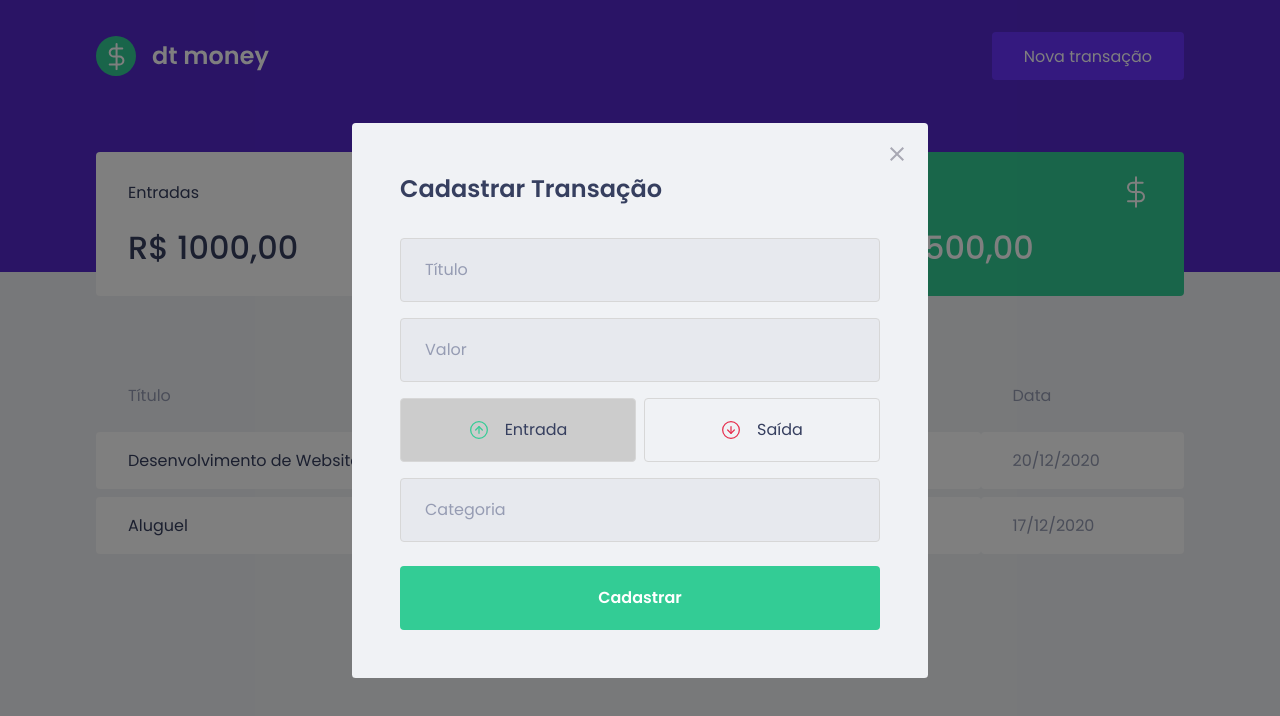
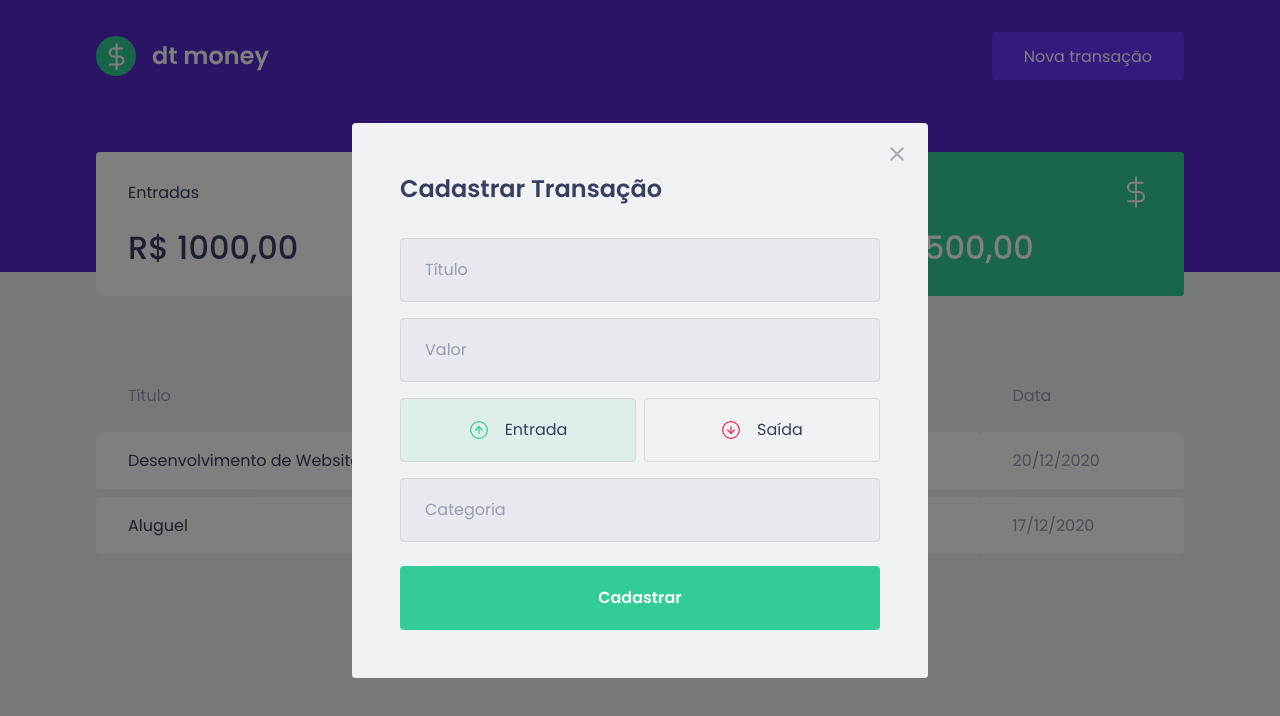
Before and after one commit to hbenvenutti/Ignite-DTMonety, a React (Create React App) app: page / in a window 1280 px wide. Both pictures are taken after a click on the button "Nova transação". Shown: the top 716 px of the page. Built offline with nearby package versions, Linux system fonts and the light colour scheme; what miragejs would draw is missing.

Commit message:
cores nos botoes

```diff
--- a/src/components/NewTransactionModal/index.tsx
+++ b/src/components/NewTransactionModal/index.tsx
@@ -51,6 +51,7 @@
               type="button"
               onClick={() => {setType('deposit')}}
               isActive={type === 'deposit'}
+              activeColor='green'
             >
               <img src={incomeImg} alt="Income"/>
               <span>Entrada</span>
@@ -60,6 +61,8 @@
               type="button"
               onClick={() => { setType('withdraw') }}
               isActive={type === 'withdraw'}
+              activeColor='red'
+
             >
               <img src={outcomeImg} alt="Outcome"/>
               <span>Saída</span>
--- a/src/components/NewTransactionModal/styles.ts
+++ b/src/components/NewTransactionModal/styles.ts
@@ -1,5 +1,5 @@
 import styled from 'styled-components'
-import { darken } from 'polished'
+import { darken, transparentize } from 'polished'
 
 export const Container = styled.form`
   h2 {
@@ -55,8 +55,17 @@
   grid-template-columns: repeat(2, 1fr);
   gap: 0.5rem;
 `
+
+// * --- Radiobox ----------------------------------------------------------------------------- * //
+
 interface RadioBoxProps {
   isActive: boolean;
+  activeColor: 'green' | 'red';
+}
+
+const colors = {
+  green: '#33cc95',
+  red: '#e52e4d'
 }
 
 export const RadioBox = styled.button<RadioBoxProps>`
@@ -64,7 +73,9 @@
   border: 1px solid #d7d7d7;
   border-radius: 0.25rem;
 
-  background: ${(props) => props.isActive ? '#ccc' : 'transparent'};
+  background: ${(props) => props.isActive
+    ? transparentize(0.9, colors[props.activeColor])
+    : 'transparent'};
 
 
   display: flex;
```
